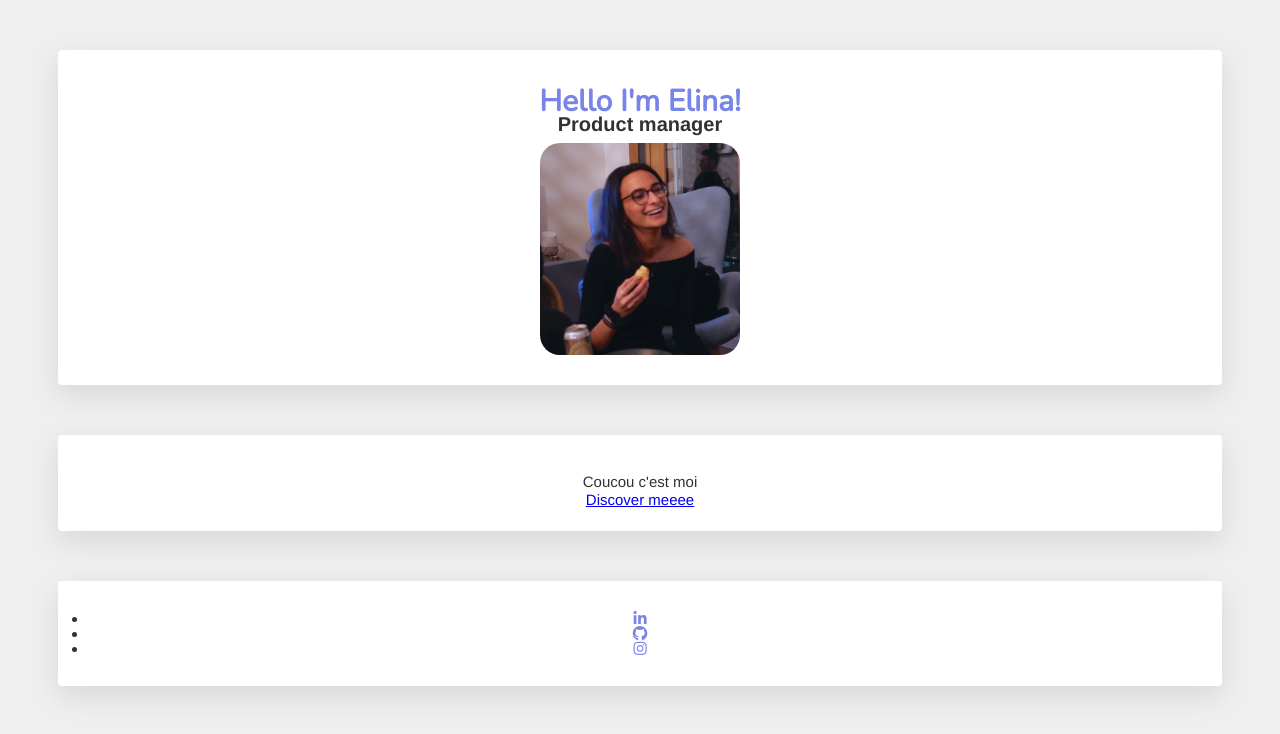
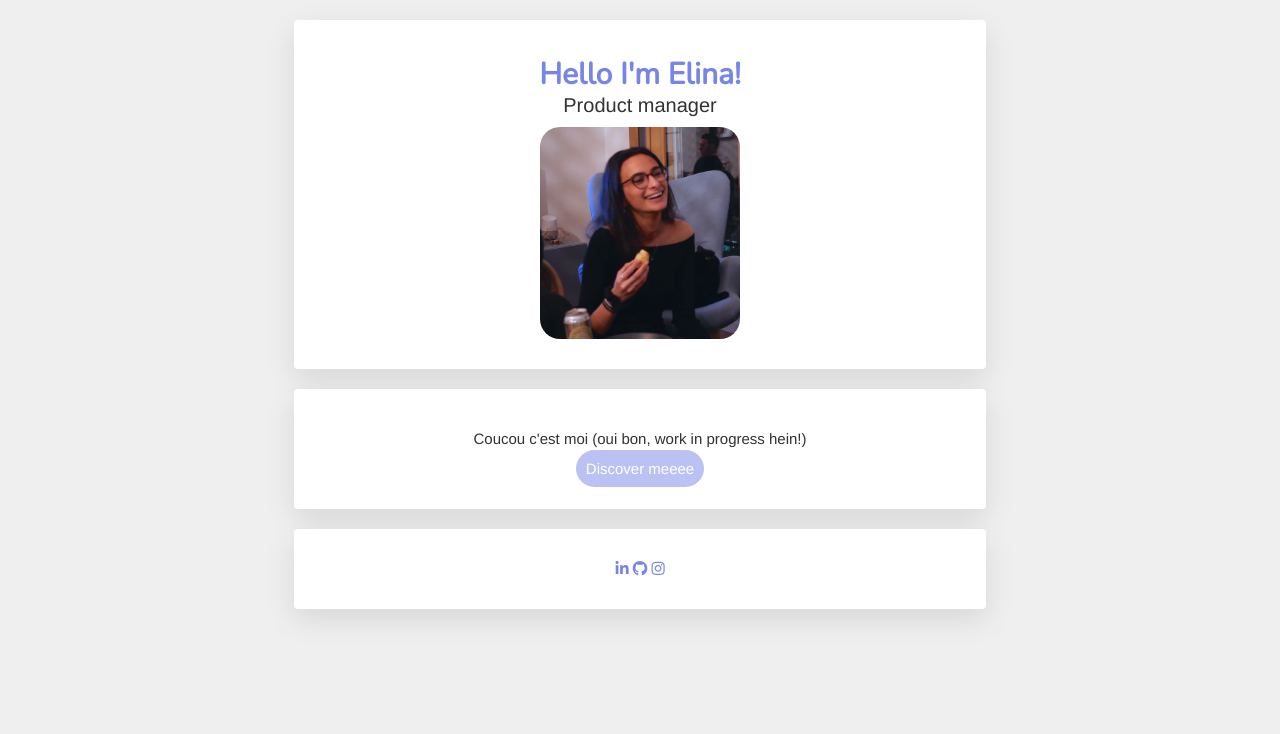
Before and after one commit to LinaLerner/profile, a plain HTML site: page index.html in a window 1280 px wide. Drawn offline with nearby package versions, Linux system fonts and the light colour scheme.

Commit message:
make my profile prettier

```diff
--- a/index.html
+++ b/index.html
@@ -11,22 +11,22 @@
 
   <body>
 
-    <div class="card-grey">
+    <div class="card-white">
       <h1>Hello I'm Elina!</h1>
       <h2>Product manager</h2>
       <img src="images/Elina.jpg" alt="Profile pic yeah">
     </div>
 
-    <div class="card-grey">
-      <p>Coucou c'est moi</p>
-      <a href="https://www.linkedin.com/in/elina-lerner-8aa5a277/">Discover meeee</a>
+    <div class="card-white">
+      <p>Coucou c'est moi (oui bon, work in progress hein!)</p>
+      <a class="btn-purple" href="https://www.linkedin.com/in/elina-lerner-8aa5a277/">Discover meeee</a>
     </div>
 
-    <div class="card-grey">
+    <div class="card-white">
       <ul class="list-inline">
-        <li><i class="fab fa-linkedin-in"></i></li>
-        <li><i class="fab fa-github"></i></li>
-        <li><i class="fab fa-instagram"></i></li>
+        <li><a href="https://www.linkedin.com/in/elina-lerner-8aa5a277/"><i class="fab fa-linkedin-in"></i></a></li>
+        <li><a href="https://github.com/LinaLerner"><i class="fab fa-github"></i></a></li>
+        <li><a href="https://www.instagram.com/linalerner/?hl=fr"><i class="fab fa-instagram"></i></a></li>
       </ul>
     </div>
 
--- a/style.css
+++ b/style.css
@@ -1,19 +1,18 @@
 @import url('https://fonts.googleapis.com/css?family=Nunito');
 
 @media (max-width: 960px) {
-  /* For a screen < 960px, this CSS will be read */
   .container {
     width: 700px;
   }
 }
+
 @media (max-width: 720px) {
-  /* For a screen < 720px, this CSS will be read */
   .container {
     width: 500px;
   }
 }
+
 @media (max-width: 540px) {
-  /* For a screen < 540px, this CSS will be read */
   .container {
     width: 300px;
   }
@@ -25,20 +24,24 @@ body {
   color: rgb(50, 50, 50);
   font-size: 15px;
   font-weight: lighter;
-  line-height: 3px;
+  line-height: 10px;
   text-align: center;
 }
 
-.card-grey {
+.card-white {
   border-radius: 4px;
   margin: 50px;
-  background: white;                         /* White background */
-  padding: 30px;                             /* Internal space */
-  border-radius: 4px;                        /* Small radius */
-  box-shadow: 0 10px 30px rgba(0,0,0,.1);    /* Light shadow */
-)
+  background: white;
+  padding: 30px;
+  border-radius: 4px;
+  box-shadow: 0 10px 30px rgba(0,0,0,.1);
+  width: 50%;
+  margin: 20px auto;
 }
 
+.card-white a {
+  line-height: 20px;
+}
 h1 {
   font-family: 'Nunito', sans-serif;
   font-size: 30px;
@@ -48,6 +51,7 @@ h1 {
 
 h2 {
   font-size: 20px;
+  font-weight: lighter;
 }
 
 img {
@@ -56,13 +60,32 @@ img {
   border-radius: 20px;
 }
 
+.btn-purple {
+  background-color: rgb(120, 133, 232, .5);
+  border-radius: 20px;
+  padding: 10px;
+  margin: 65px;
+  text-decoration: none;
+  color: rgb(255, 255, 255);
+}
+
+.btn-purple:hover {
+  box-shadow: 0 5px 10px rgba(1,1,1, .5);
+}
+
 i {
   color: rgb(120, 133, 232);
   size: 50px;
   padding: 0px;
 }
 
-.list-inline {
+i:hover {
+  background-color: rgb(120, 133, 232, .5);
+  color: rgb(255, 255, 255);
+  padding: 5px;
+}
+
+.list-inline, ul, li {
   display: inline;
   padding: 0px;
 }
```
